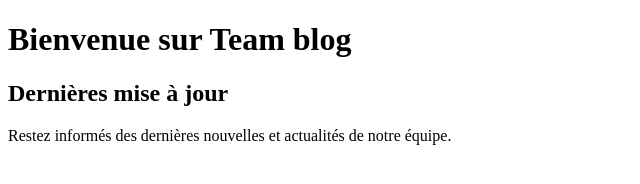
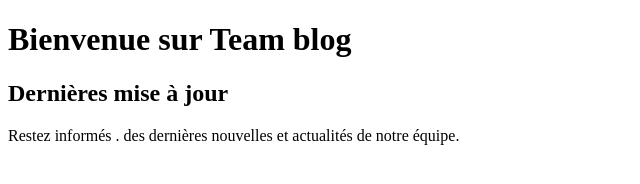
Before and after one commit to ayoub-khoja/Examen-outils-collaboratif, a plain HTML site: page index.html in a window 1280 px wide. Shown: the full height of the page, 0-640 px from the left. Drawn offline with Linux system fonts and the light colour scheme.

```diff
--- a/index.html
+++ b/index.html
@@ -10,7 +10,7 @@
         <h1>Bienvenue sur Team blog</h1>
         <section id="updates">
             <h2>Dernières mise à jour</h2>
-            <p>Restez informés des dernières nouvelles et actualités de notre équipe.</p>
+            <p>Restez informés . des dernières nouvelles et actualités de notre équipe.</p>
         </section>
         <script src="script.js"></script>
     </body>
```
